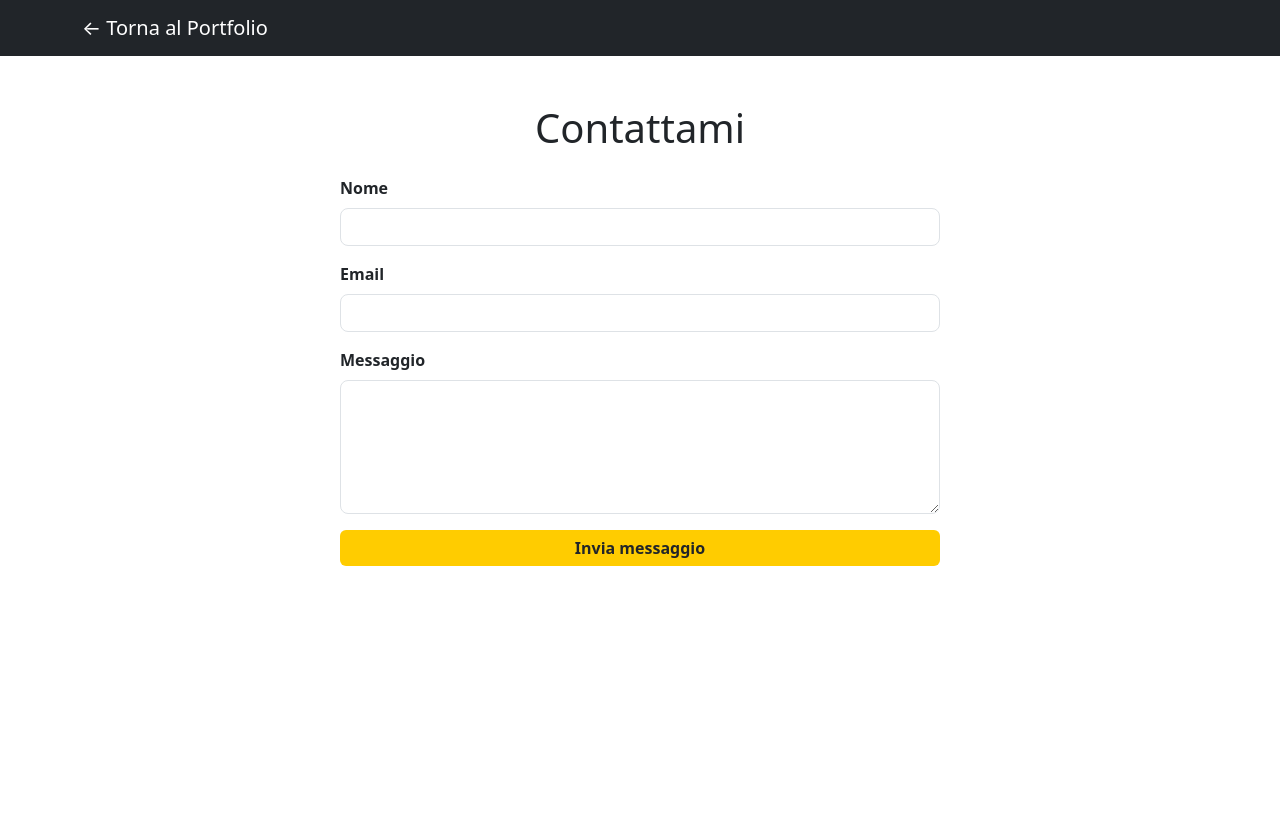
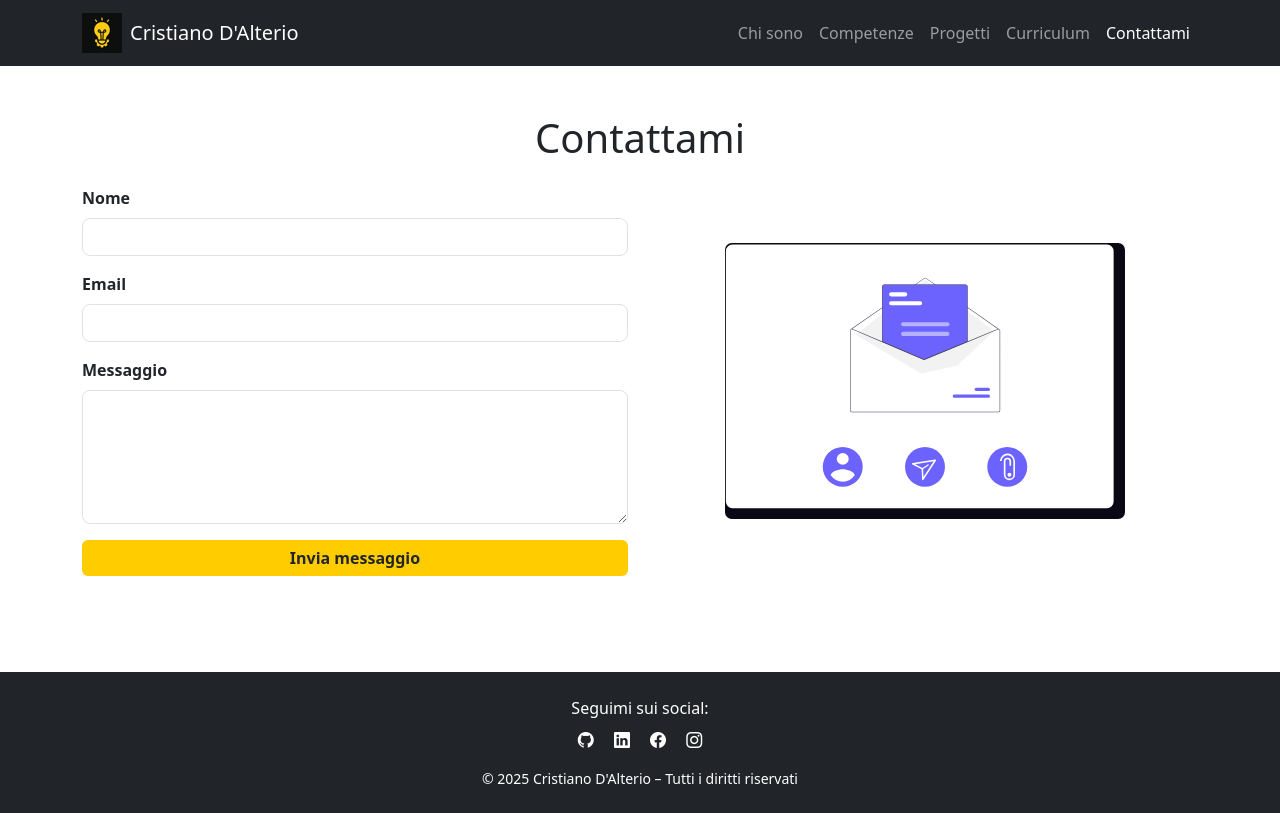
Before and after one commit to CristianoDAlterio/cristianodalterio.github.io, a plain HTML site: page contattami.html in a window 1280 px wide. Drawn offline with nearby package versions, Linux system fonts and the light colour scheme.

Commit message:
Aggiornata pagina Contattami: aggiunta immagine illustrativa e layout a due colonne

```diff
--- a/contattami.html
+++ b/contattami.html
@@ -5,14 +5,27 @@
   <meta name="viewport" content="width=device-width, initial-scale=1.0" />
   <title>Contattami | Cristiano D'Alterio</title>
 
+  <!-- Meta description SEO -->
+  <meta name="description" content="Contatta Cristiano D'Alterio: compila il form per richiedere informazioni, collaborazioni o consulenze.">
+
+  <!-- Open Graph -->
+  <meta property="og:title" content="Contattami – Cristiano D'Alterio" />
+  <meta property="og:description" content="Scrivimi per informazioni, consulenze o collaborazioni professionali." />
+  <meta property="og:image" content="https://cristianodalterio.github.io/img/og-preview.jpg" />
+  <meta property="og:url" content="https://cristianodalterio.github.io/contattami.html" />
+  <meta property="og:type" content="website" />
+
   <!-- Favicon -->
-  <link rel="icon" href="favicon.ico" type="image/x-icon" />
+  <link rel="icon" href="img/favicon-v2.ico" type="image/x-icon" />
 
   <!-- Google Font -->
   <link href="https://fonts.googleapis.com/css2?family=Inter:wght@400;700&display=swap" rel="stylesheet" />
 
   <!-- Bootstrap CSS -->
   <link href="https://cdn.jsdelivr.net/npm/bootstrap@5.3.3/dist/css/bootstrap.min.css" rel="stylesheet" />
+
+  <!-- Bootstrap Icons -->
+  <link rel="stylesheet" href="https://cdn.jsdelivr.net/npm/bootstrap-icons@1.10.5/font/bootstrap-icons.css">
 
   <!-- Custom CSS -->
   <link rel="stylesheet" href="css/style.css" />
@@ -23,50 +36,93 @@
 </head>
 
 <body>
-  <nav class="navbar navbar-dark bg-dark sticky-top">
+
+  <!-- NAVBAR (uguale a index e cv, con voce attiva "Contattami") -->
+  <nav class="navbar navbar-expand-lg navbar-dark bg-dark sticky-top">
     <div class="container">
-      <a class="navbar-brand" href="index.html">← Torna al Portfolio</a>
+      <a class="navbar-brand d-flex align-items-center" href="index.html">
+        <img src="img/logo_header.png" alt="Logo Cristiano D'Alterio" width="40" height="40" class="me-2">
+        Cristiano D'Alterio
+      </a>
+      <button class="navbar-toggler" type="button" data-bs-toggle="collapse" data-bs-target="#navbarMenu" aria-controls="navbarMenu" aria-expanded="false" aria-label="Apri menu">
+        <span class="navbar-toggler-icon"></span>
+      </button>
+      <div class="collapse navbar-collapse" id="navbarMenu">
+        <ul class="navbar-nav ms-auto">
+          <li class="nav-item"><a class="nav-link" href="index.html#bio">Chi sono</a></li>
+          <li class="nav-item"><a class="nav-link" href="index.html#skill">Competenze</a></li>
+          <li class="nav-item"><a class="nav-link" href="index.html#progetti">Progetti</a></li>
+          <li class="nav-item"><a class="nav-link" href="cv.html">Curriculum</a></li>
+          <li class="nav-item"><a class="nav-link active" aria-current="page" href="contattami.html">Contattami</a></li>
+        </ul>
+      </div>
     </div>
   </nav>
 
+  <!-- MAIN CONTENT -->
   <main class="container py-5">
     <h1 class="mb-4 text-center">Contattami</h1>
 
+    <div class="row align-items-center">
+      <!-- FORM -->
+      <div class="col-lg-6 mb-4 mb-lg-0">
         <div id="status" class="alert d-none" role="alert"></div>
-
-    <form id="contactForm" class="mx-auto" style="max-width: 600px;">
+        <form id="contactForm">
           <!-- Honeypot per bot -->
           <input type="text" name="website" class="hp-field" tabindex="-1" autocomplete="off" />
 
           <div class="mb-3">
             <label for="nome" class="form-label">Nome</label>
             <!-- EmailJS user-friendly: from_name -->
-        <input type="text" class="form-control" id="nome" name="from_name" required />
+            <input type="text" class="form-control" id="nome" name="from_name" required aria-label="Inserisci il tuo nome" />
           </div>
 
           <div class="mb-3">
             <label for="email" class="form-label">Email</label>
             <!-- EmailJS user-friendly: reply_to -->
-        <input type="email" class="form-control" id="email" name="reply_to" required />
+            <input type="email" class="form-control" id="email" name="reply_to" required aria-label="Inserisci la tua email" />
           </div>
 
           <div class="mb-3">
             <label for="messaggio" class="form-label">Messaggio</label>
-        <textarea class="form-control" id="messaggio" name="message" rows="5" required></textarea>
+            <textarea class="form-control" id="messaggio" name="message" rows="5" required aria-label="Scrivi il tuo messaggio"></textarea>
           </div>
 
           <div class="d-grid">
             <button id="submitBtn" type="submit" class="btn btn-primary">Invia messaggio</button>
           </div>
         </form>
+      </div>
+
+      <!-- IMMAGINE ILLUSTRAZIONE -->
+      <div class="col-lg-6 text-center">
+        <img src="img/contact.svg"
+            alt="Illustrazione di contatto, persona che invia un messaggio"
+            class="img-fluid" style="max-width: 400px;">
+      </div>
+    </div>
   </main>
+
+  <!-- FOOTER -->
+  <footer class="footer bg-dark text-white py-4 mt-5">
+    <div class="container-fluid text-center">
+      <p class="mb-2">Seguimi sui social:</p>
+      <div class="social-icons mb-3">
+        <a href="https://github.com/CristianoDAlterio" target="_blank" class="text-white mx-2 text-decoration-none" aria-label="Profilo GitHub di Cristiano D'Alterio"><i class="bi bi-github" aria-hidden="true"></i></a>
+        <a href="https://www.linkedin.com/in/cristianodalterio/" target="_blank" class="text-white mx-2 text-decoration-none" aria-label="Profilo LinkedIn di Cristiano D'Alterio"><i class="bi bi-linkedin" aria-hidden="true"></i></a>
+        <a href="https://www.facebook.com/cristiano.dalterio/" target="_blank" class="text-white mx-2 text-decoration-none" aria-label="Profilo Facebook di Cristiano D'Alterio"><i class="bi bi-facebook" aria-hidden="true"></i></a>
+        <a href="https://www.instagram.com/cristianodalterio/" target="_blank" class="text-white mx-2 text-decoration-none" aria-label="Profilo Instagram di Cristiano D'Alterio"><i class="bi bi-instagram" aria-hidden="true"></i></a>
+      </div>
+      <p class="mb-0 small">&copy; 2025 Cristiano D'Alterio – Tutti i diritti riservati</p>
+    </div>
+  </footer>
 
   <!-- Bootstrap JS -->
   <script src="https://cdn.jsdelivr.net/npm/bootstrap@5.3.3/dist/js/bootstrap.bundle.min.js"></script>
 
 <!-- IMPORTANTE
   Non implemento ejs perché quando lo carico su GitHub vorrei evitare di mettere informazioni personali. Lo implemento a scopo
-  didattico. -->
+  didattico.   -->
   <!-- EmailJS
   <script src="https://cdn.jsdelivr.net/npm/@emailjs/browser@3/dist/email.min.js"></script>
   <script>
```
Also changed, not shown: img/contact.svg (added). Lines whose indentation alone changed are shown as unchanged.
